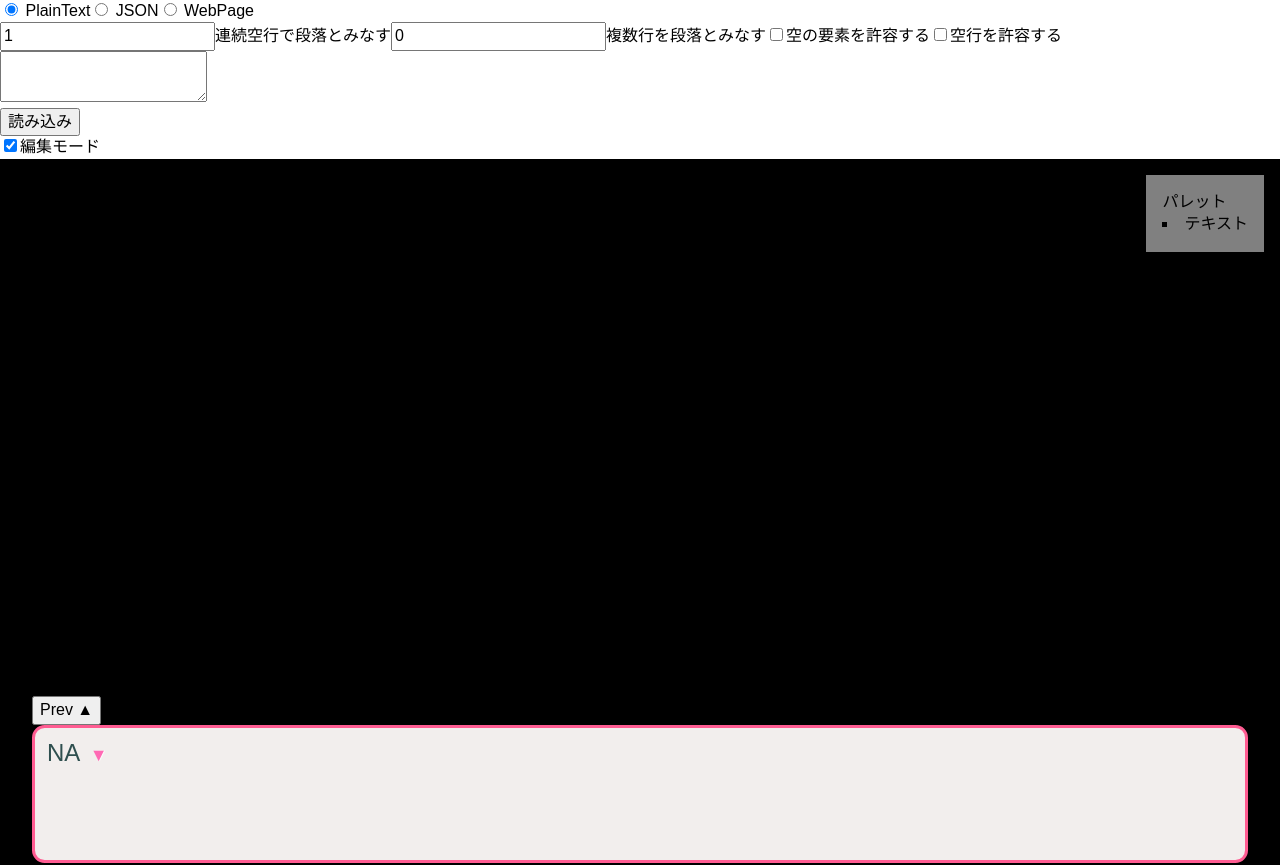
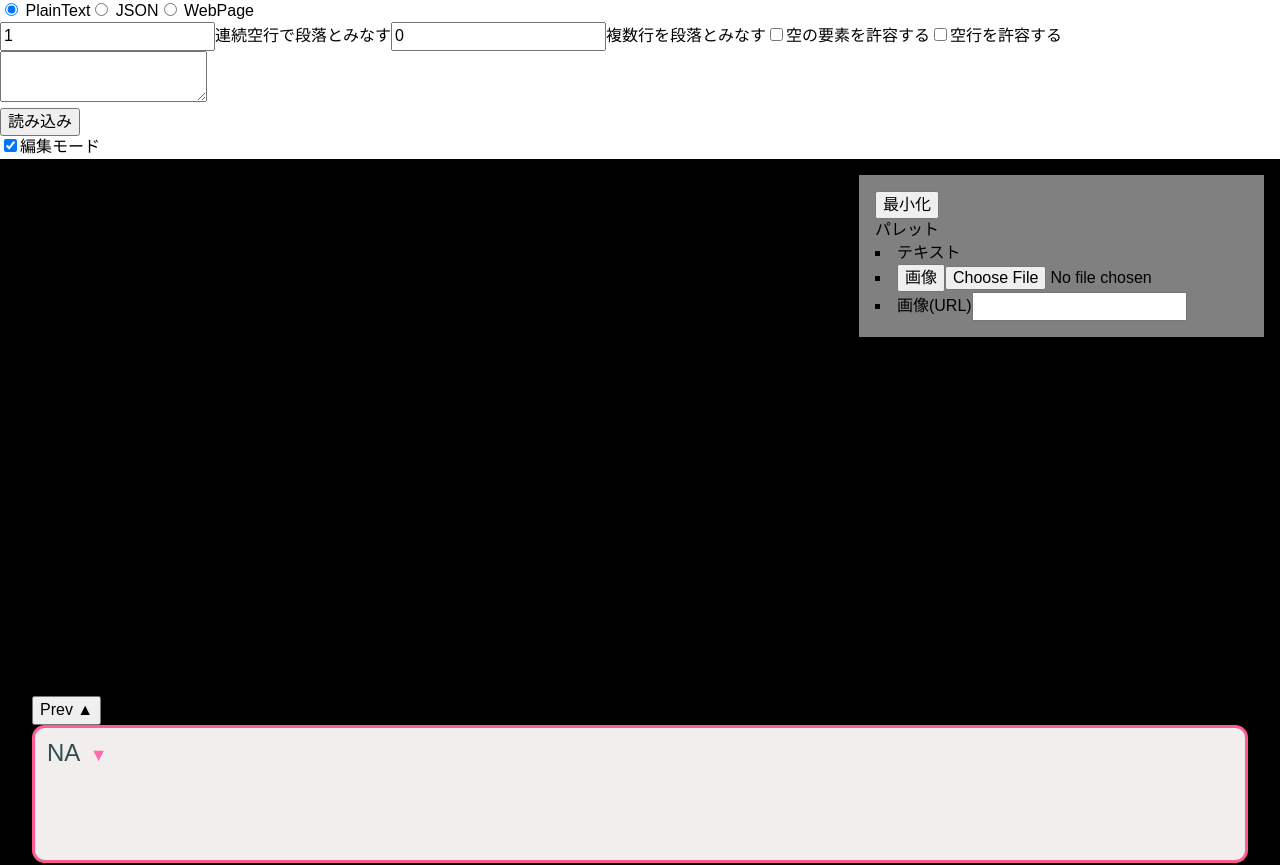
Before and after one commit to CrafterKina/tetori, a React (Create React App) app: page / in a window 1280 px wide. Shown: the top 865 px of the page. Built offline with nearby package versions, Linux system fonts and the light colour scheme.

Commit message:
Add local image loading

```diff
--- a/src/InformationPane.tsx
+++ b/src/InformationPane.tsx
@@ -1,11 +1,34 @@
 import ResizeObserver from 'rc-resize-observer';
-import React, {useCallback, useRef} from "react";
+import React, {useCallback, useRef, useState} from "react";
 import {useDrag, useDrop} from "react-dnd";
 
-type Note = {
+interface Note {
+    type: typeof ItemTypes[keyof typeof ItemTypes],
     key: string,
-    y: number, x: number,
-    h: number, w: number,
+    y: number,
+    x: number,
+    h?: number,
+    w?: number,
+}
+
+interface TextNote extends Note {
+    type: "text"
+    h: number,
+    w: number,
+    text: string
+}
+
+function isTextNote(note: Note): note is TextNote {
+    return note.type === "text";
+}
+
+interface ImageNote extends Note {
+    type: "image"
+    dataURL: string
+}
+
+function isImageNote(note: Note): note is ImageNote {
+    return note.type === "image";
 }
 
 type NotePacket = {
@@ -17,7 +40,8 @@ type NotePacket = {
 export type NoteMap = Array<Note>
 
 const ItemTypes = {
-    TEXT: "text"
+    TEXT: "text",
+    IMAGE: "image"
 } as const
 
 function DraggableBox(props: { note: Note, index: number, remove(): void, sizeChange(h: number, w: number): void }) {
@@ -27,6 +51,27 @@ function DraggableBox(props: { note: Note, index: number, remove(): void, sizeCh
     })
 
     const timeout = useRef<ReturnType<typeof setTimeout>>();
+
+    let Box;
+    if (isTextNote(note)) {
+        Box = () => (<textarea
+            className={"box"}
+            style={{
+                width: note.w,
+                height: note.h,
+                zIndex: index
+            }}/>)
+    } else if (isImageNote(note)) {
+        Box = () => (<div className={"box"} draggable={false} style={{
+            width: note.w,
+            height: note.h,
+            zIndex: index,
+            backgroundSize: "contain",
+            backgroundRepeat: "no-repeat",
+            backgroundImage: `url(${note.dataURL})`
+        }}>
+        </div>)
+    } else throw new Error();
 
     return (<div className={"draggable-wrapper"} style={{
         left: note.x,
@@ -43,13 +88,7 @@ function DraggableBox(props: { note: Note, index: number, remove(): void, sizeCh
                 sizeChange(size.height, size.width);
             }, 1000);
         })}>
-            <textarea
-                className={"box"}
-                style={{
-                    width: note.w,
-                    height: note.h,
-                    zIndex: index
-                }}/>
+            <Box/>
         </ResizeObserver>
     </div>)
 }
@@ -67,11 +106,66 @@ export function InformationPane(props: { notes: Note[], remove?: (idx: number) =
         </div>)
 }
 
-function NotePalette(props: { createNote(): void }) {
+function NotePalette(props: { createNote(note: Omit<Note, "key">): void }) {
+    const [collapse, setCollapse] = useState(false);
+    const local = useRef<HTMLInputElement | null>(null);
+
+    function loadLocalImage() {
+        const files = local.current?.files;
+        if (!files) return;
+        const file = files[0];
+        if (!file) return;
+        const reader = new FileReader();
+        reader.addEventListener("load", function () {
+            const result = this.result;
+            if (typeof result === "string") {
+                const image = new Image();
+                image.src = result;
+                image.onload = function () {
+                    let width = image.naturalWidth;
+                    let height = image.naturalHeight;
+                    if (width <= height) {
+                        if (500 < height) {
+                            width = 500 * width / height;
+                            height = 500;
+                        }
+                    } else {
+                        if (500 < width) {
+                            height = 500 * height / width;
+                            width = 500;
+                        }
+                    }
+                    props.createNote({
+                        type: "image",
+                        dataURL: result,
+                        x: 0,
+                        y: 0,
+                        h: height,
+                        w: width
+                    } as ImageNote)
+                }
+            }
+        })
+        reader.readAsDataURL(file);
+    }
+
     return (<aside className={"palette"}>
+        <button onClick={() => setCollapse(!collapse)}>{`${collapse ? "開く" : "最小化"}`}</button>
         <h1>パレット</h1>
-        <ul>
-            <li onClick={props.createNote}>{"テキスト"}</li>
+        <ul hidden={collapse}>
+            <li onClick={() => props.createNote({
+                type: "text",
+                text: "",
+                x: 0,
+                y: 0,
+                w: 300,
+                h: 300
+            } as TextNote)}>{"テキスト"}</li>
+            <li><label>
+                <button onClick={loadLocalImage}>{"画像"}</button>
+                <input ref={local} type={"file"} accept={"image/png,image/jpeg"}/></label>
+            </li>
+            <li><label>{"画像(URL)"}<input type={"text"}/></label></li>
         </ul>
     </aside>)
 }
@@ -97,8 +191,8 @@ function generateUUID(): string {
 export function InformationPaneEditor(props: { editPane(pane: NoteMap): void, pane: NoteMap }) {
     const {pane, editPane} = props;
 
-    const createNote = useCallback(() => {
-        editPane(pane.concat([{x: 0, y: 0, h: 300, w: 300, key: generateUUID()}]))
+    const createNote = useCallback((note: Partial<Note> & Omit<Note, "key">) => {
+        editPane(pane.concat([Object.assign({}, note, {key: generateUUID()})]))
     }, [editPane, pane]);
 
     const moveNote = useCallback((idx: number, p: Partial<Omit<Note, "key">>) => {
--- a/src/tetori.css
+++ b/src/tetori.css
@@ -35,8 +35,10 @@
 }
 
 .box {
+    display: block;
     visibility: visible;
     resize: none;
+    overflow: hidden;
 }
 
 .edit .box {
```
